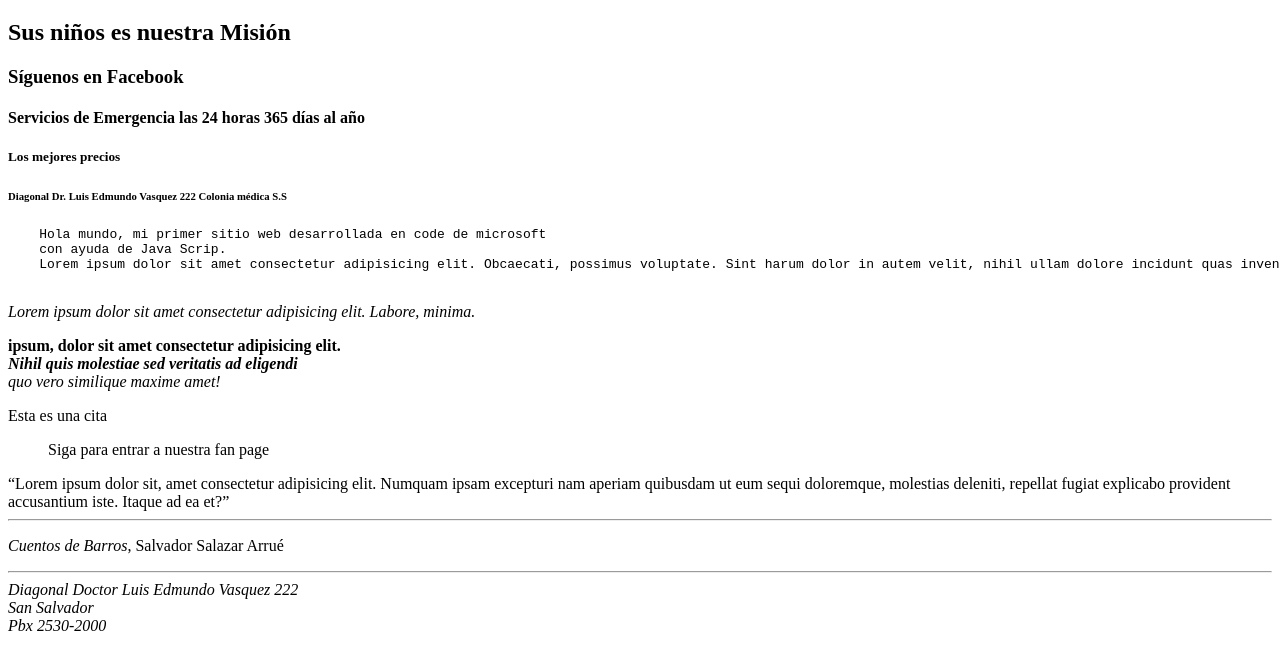
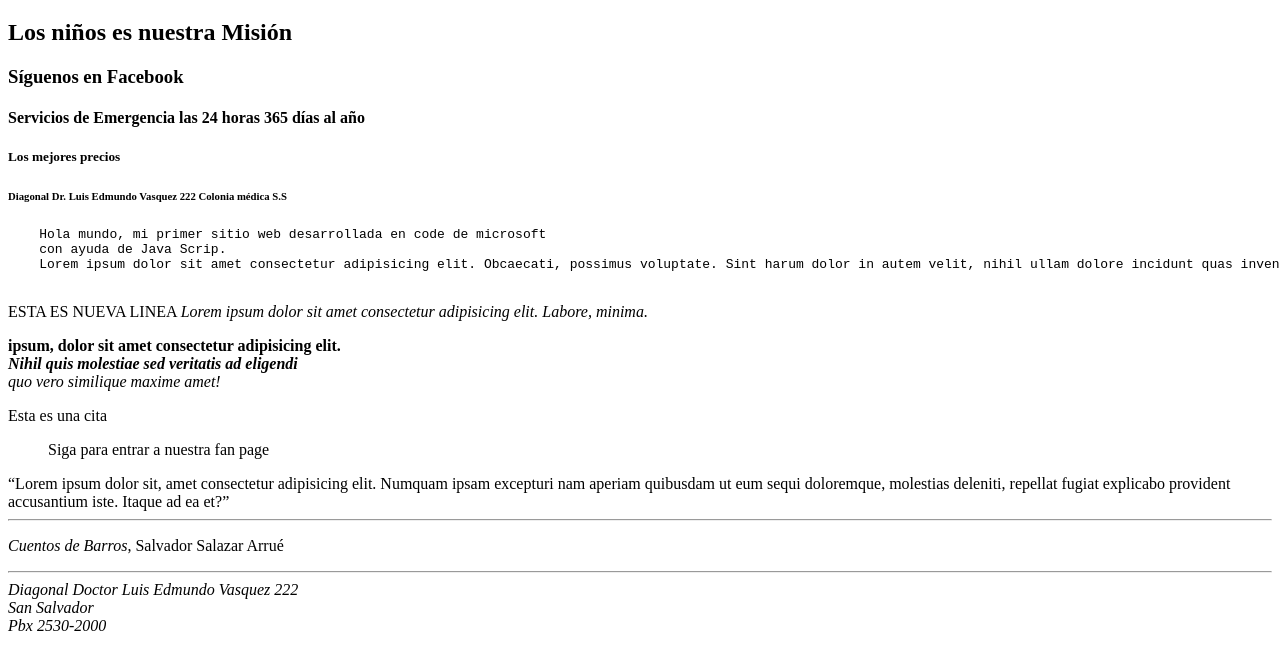
Before and after one commit to svtpineda/desdeCero, a plain HTML site: page index.html in a window 1280 px wide. Shown: the part 61-730 px from the top of the page. Drawn offline with Linux system fonts and the light colour scheme.

Commit message:
Verificando cambios de prueba en index.html

```diff
--- a/index.html
+++ b/index.html
@@ -11,7 +11,7 @@
     veremos tambien los Heading que van del 1 al 6 siendo el ultimo
     el de menor importancia-->
     <h1>Hospital Centro Pediátrico</h1>
-    <h2>Sus niños es nuestra Misión</h2>
+    <h2>Los niños es nuestra Misión</h2>
     <h3>Síguenos en Facebook</h3>
     <h4>Servicios de Emergencia las 24 horas 365 días al año</h4>
     <h5>Los mejores precios </h5>
@@ -23,6 +23,7 @@
     Lorem ipsum dolor sit amet consectetur adipisicing elit. Obcaecati, possimus voluptate. Sint harum dolor in autem velit, nihil ullam dolore incidunt quas inventore placeat beatae tenetur neque veniam distinctio ipsam.
  </pre>
    <p>
+       <span>ESTA ES NUEVA LINEA</span>
        <i>Lorem ipsum dolor sit amet consectetur adipisicing elit. Labore, minima.</i>
    </p>
    <p>
```
Also changed, not shown: Login/otros.html (added).
